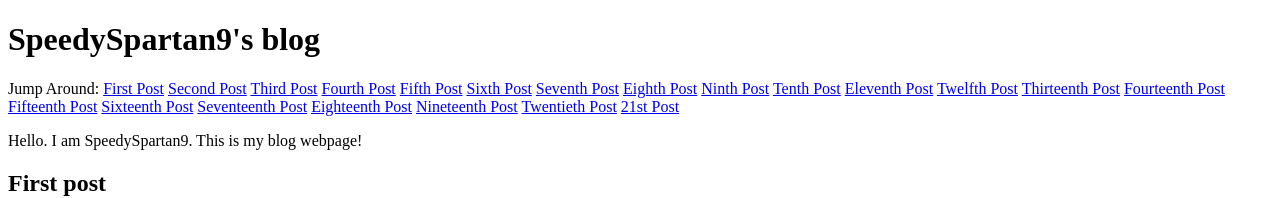
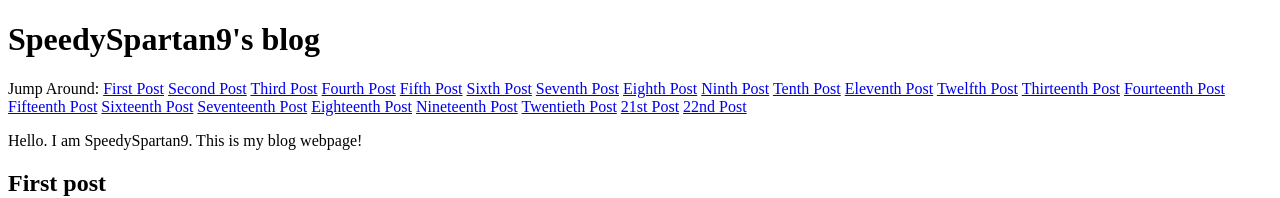
Before and after one commit to speedyspartan9/speedyspartan9.github.io, a plain HTML site: page goofyahhblog.html in a window 1280 px wide. Shown: the top 198 px of the page. Drawn offline with Linux system fonts and the light colour scheme.

Commit message:
Update goofyahhblog.html

```diff
--- a/goofyahhblog.html
+++ b/goofyahhblog.html
@@ -154,6 +154,8 @@ color:rgb(0, 0, 0);
 <a href="#twentiethpost">Twentieth Post</a>
 
 <a href="#21stpost">21st Post</a>
+
+<a href="#22ndpost">22nd Post</a>
 
 
 
```
